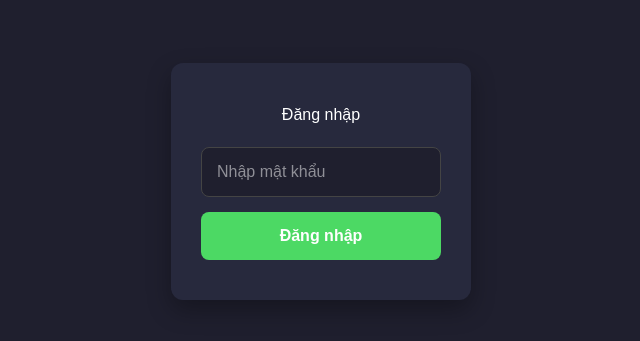
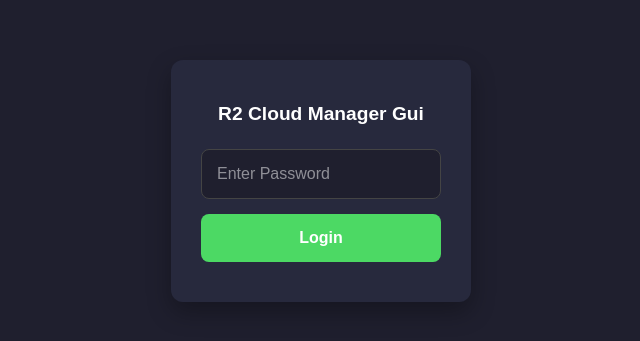
Before and after one commit to kunkey/r2-cloudfalre-gui, a Next.js app: page /auth in a window 1280 px wide. Shown: the part 219-560 px from the top of the page, without its empty margins (319-959 px from the left). Built offline with nearby package versions, Linux system fonts and the light colour scheme.

Commit message:
feat:update auth

```diff
--- a/src/app/api/login/route.ts
+++ b/src/app/api/login/route.ts
@@ -6,7 +6,18 @@ export async function POST(req: NextRequest) {
   const { password } = body;
 
   if (password === process.env.APP_PASSWORD) {
-    return NextResponse.json({ ok: true });
+    const res = NextResponse.json({ ok: true });
+
+    // Đặt cookie đăng nhập
+    res.cookies.set("site_auth", process.env.APP_PASSWORD, {
+      httpOnly: false, // ❗ cho phép JS delete
+      path: "/",
+      maxAge: 60 * 60 * 24 * 7, // 7 ngày
+      secure: true,     // bắt buộc HTTPS
+      sameSite: "strict"
+    });
+
+    return res;
   } else {
     return NextResponse.json({ ok: false }, { status: 401 });
   }
--- a/src/app/auth/page.tsx
+++ b/src/app/auth/page.tsx
@@ -18,7 +18,7 @@ export default function AuthPage() {
     if (res.ok) {
       window.location.href = "/";
     } else {
-      setError("Sai mật khẩu");
+      setError("Invalid Password!");
     }
   };
 
@@ -41,10 +41,16 @@ export default function AuthPage() {
         alignItems: "center",
         minWidth: 300
       }}>
-        <h2 style={{ color: "#fff", marginBottom: 20 }}>Đăng nhập</h2>
+        <h1 style={{
+              marginBottom: "20px",
+              color: "rgb(255, 255, 255)",
+              fontSize: "1.2rem",
+              fontWeight: 600,
+
+        }}>R2 Cloud Manager Gui</h1>
         <input
           type="password"
-          placeholder="Nhập mật khẩu"
+          placeholder="Enter Password"
           value={password}
           onChange={e => setPassword(e.target.value)}
           style={{
@@ -77,7 +83,7 @@ export default function AuthPage() {
           onMouseEnter={e => e.currentTarget.style.backgroundColor = "#42c85a"}
           onMouseLeave={e => e.currentTarget.style.backgroundColor = "#4cd964"}
         >
-          Đăng nhập
+          Login
         </button>
         {error && <p style={{ color: "#ff6b6b", marginTop: 15 }}>{error}</p>}
       </div>
--- a/src/components/Header.tsx
+++ b/src/components/Header.tsx
@@ -1,6 +1,6 @@
 "use client";
 import { motion, AnimatePresence } from "framer-motion";
-import { Search, Upload, FolderPlus } from "lucide-react";
+import { Search, Upload, FolderPlus, LogOut } from "lucide-react";
 import { useState, useRef, useEffect } from "react";
 import { useObjectStore } from "@/hooks/useObjectStore";
 import { Button } from "./ui/Button";
@@ -133,6 +133,12 @@ export function Header() {
     window.addEventListener("paste", handlePaste);
     return () => window.removeEventListener("paste", handlePaste);
   }, [currentPrefix]);
+
+
+  const logOut = () => {
+    document.cookie = "site_auth=; Max-Age=0; path=/;";
+    window.location.reload();
+  }
 
   return (
     <header className="sticky top-0 z-40 bg-white/70 backdrop-blur-md border-b border-black/5">
@@ -273,7 +279,15 @@ export function Header() {
               <Upload className="w-4 h-4 transition-transform duration-200 group-hover:-translate-y-0.5" />
               Import URL
             </Button>
-
+            <Button
+              variant="secondary"
+              disabled={uploading}
+              onClick={() => logOut()}
+              className="group gap-2 transition-transform duration-200 hover:-translate-y-0.5 hover:shadow-md disabled:hover:translate-y-0 disabled:hover:shadow-none"
+            >
+              <LogOut className="w-4 h-4 transition-transform duration-200 group-hover:-translate-y-0.5" />
+              Sign Out
+            </Button>
             <div>
               <button
                 aria-label="Open search"
```
Also changed, not shown: 1 other file (tests, documents, lock files or other folders).
